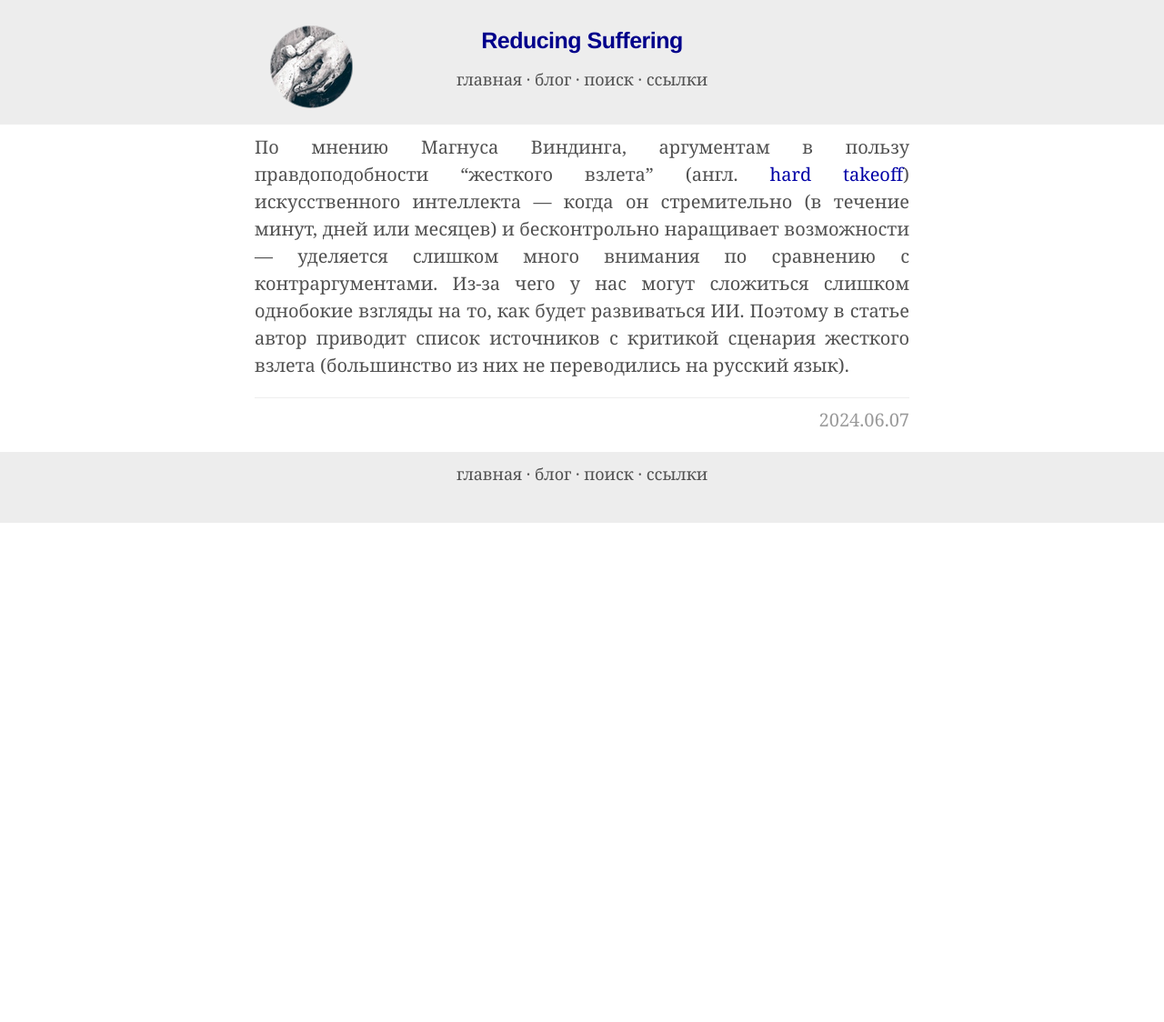
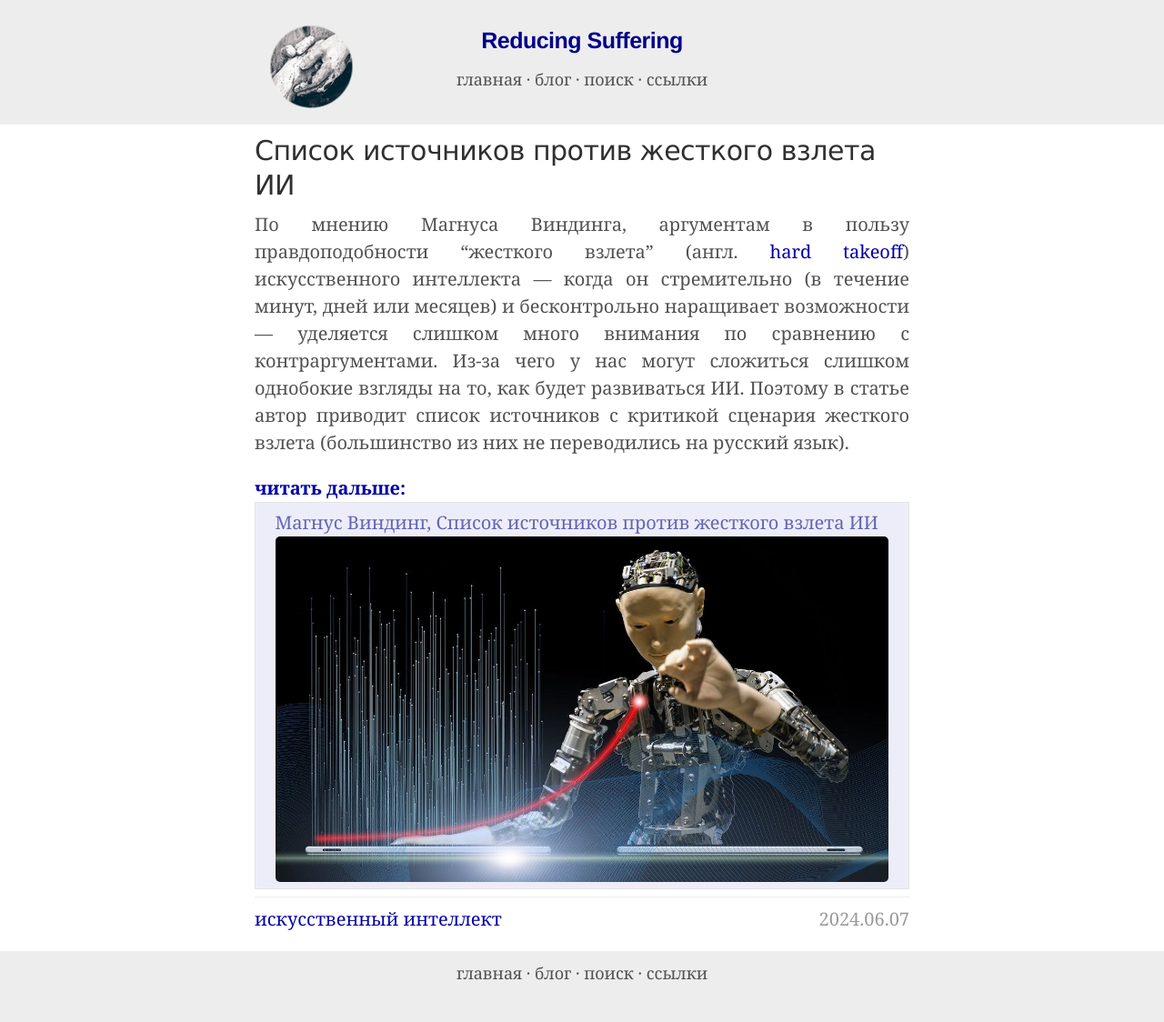
Before and after one commit to ReducingSuffering/reducingsuffering.github.io, a Jekyll site: the page built from _posts/wt/Переводы/Магнус Виндинг/2024-06-07-610.md, in a window 1280 px wide. Shown: the whole page at 91% size. Built offline with Jekyll 4.4.1, drawn with Linux system fonts in a browser that asks for light colours; our own code applies the rules of GitHub Pages for plain Markdown files; before the commit the page ends 900 px from its top, so only the background shows below that; some of the changed lines change nothing that is shown.

Commit message:
Update 2024-06-07-610.md

```diff
--- a/_posts/wt/Переводы/Магнус Виндинг/2024-06-07-610.md
+++ b/_posts/wt/Переводы/Магнус Виндинг/2024-06-07-610.md
@@ -11,9 +11,9 @@
   - наши_переводы
 authors:
   - Магнус Виндинг
-article: magnus-vinding-a-contra-ai-foom-reading-list
+link_to: magnus-vinding-a-contra-ai-foom-reading-list.html
 preview: assets/images/previews/automation-7411686-.jpg
 preview_here: true
-excerpt: "По мнению Магнуса Виндинга, аргументам в пользу правдоподобности "жесткого взлета" (англ. hard takeoff) искусственного интеллекта — когда он стремительно (в течение минут, дней или месяцев) и бесконтрольно наращивает возможности — уделяется слишком много внимания по сравнению с контраргументами. Из-за чего у нас могут сложиться слишком однобокие взгляды на то, как будет развиваться ИИ. Поэтому в статье автор приводит список источников с критикой сценария жесткого взлета (большинство из них не переводились на русский язык)."
+excerpt: "По мнению Магнуса Виндинга, аргументам в пользу правдоподобности \"жесткого взлета\" (англ. hard takeoff) искусственного интеллекта — когда он стремительно (в течение минут, дней или месяцев) и бесконтрольно наращивает возможности — уделяется слишком много внимания по сравнению с контраргументами. Из-за чего у нас могут сложиться слишком однобокие взгляды на то, как будет развиваться ИИ. Поэтому в статье автор приводит список источников с критикой сценария жесткого взлета (большинство из них не переводились на русский язык)."
 ---
 По мнению Магнуса Виндинга, аргументам в пользу правдоподобности "жесткого взлета" (англ. [hard takeoff](https://wiki.lesswrong.com/wiki/Hard_takeoff#Hard_takeoff)) искусственного интеллекта — когда он стремительно (в течение минут, дней или месяцев) и бесконтрольно наращивает возможности — уделяется слишком много внимания по сравнению с контраргументами. Из-за чего у нас могут сложиться слишком однобокие взгляды на то, как будет развиваться ИИ. Поэтому в статье автор приводит список источников с критикой сценария жесткого взлета (большинство из них не переводились на русский язык).
```
